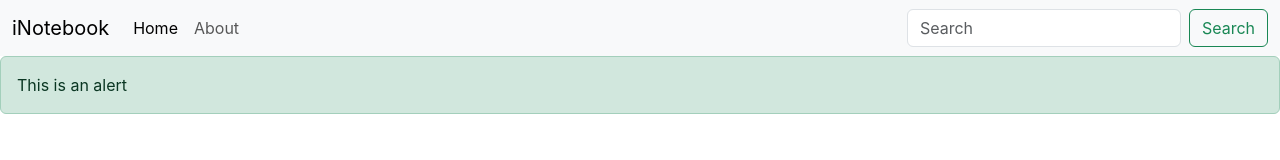
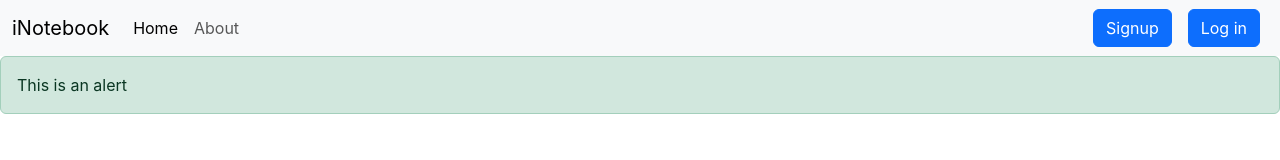
Before and after one commit to PJPhukan/my-iNotebook, a React (Create React App) app: page / in a window 1280 px wide. Shown: the top 160 px of the page. Built offline with nearby package versions, Linux system fonts and the light colour scheme; no server answers.

Commit message:
add login and signup button

```diff
--- a/src/Components/Home/Navber/Navber.jsx
+++ b/src/Components/Home/Navber/Navber.jsx
@@ -19,12 +19,12 @@ export default function Navber() {
               <Link className={`nav-link ${location.pathname === '/' ? "active" : ""}`} aria-current="page" to="/">Home</Link>
             </li>
             <li className="nav-item">
-              <Link className={`nav-link ${location.pathname==='/about'?"active":""}`} aria-current="page" to="/about">About</Link>
+              <Link className={`nav-link ${location.pathname === '/about' ? "active" : ""}`} aria-current="page" to="/about">About</Link>
             </li>
           </ul>
           <form className="d-flex" role="search">
-            <input className="form-control me-2" type="search" placeholder="Search" aria-label="Search" />
-            <button className="btn btn-outline-success" type="submit">Search</button>
+            <Link className="btn btn-primary mx-2" to="/signup" role="button">Signup</Link>
+            <Link className="btn btn-primary mx-2" to="/login" role="button">Log in</Link>
           </form>
         </div>
       </div>
```
